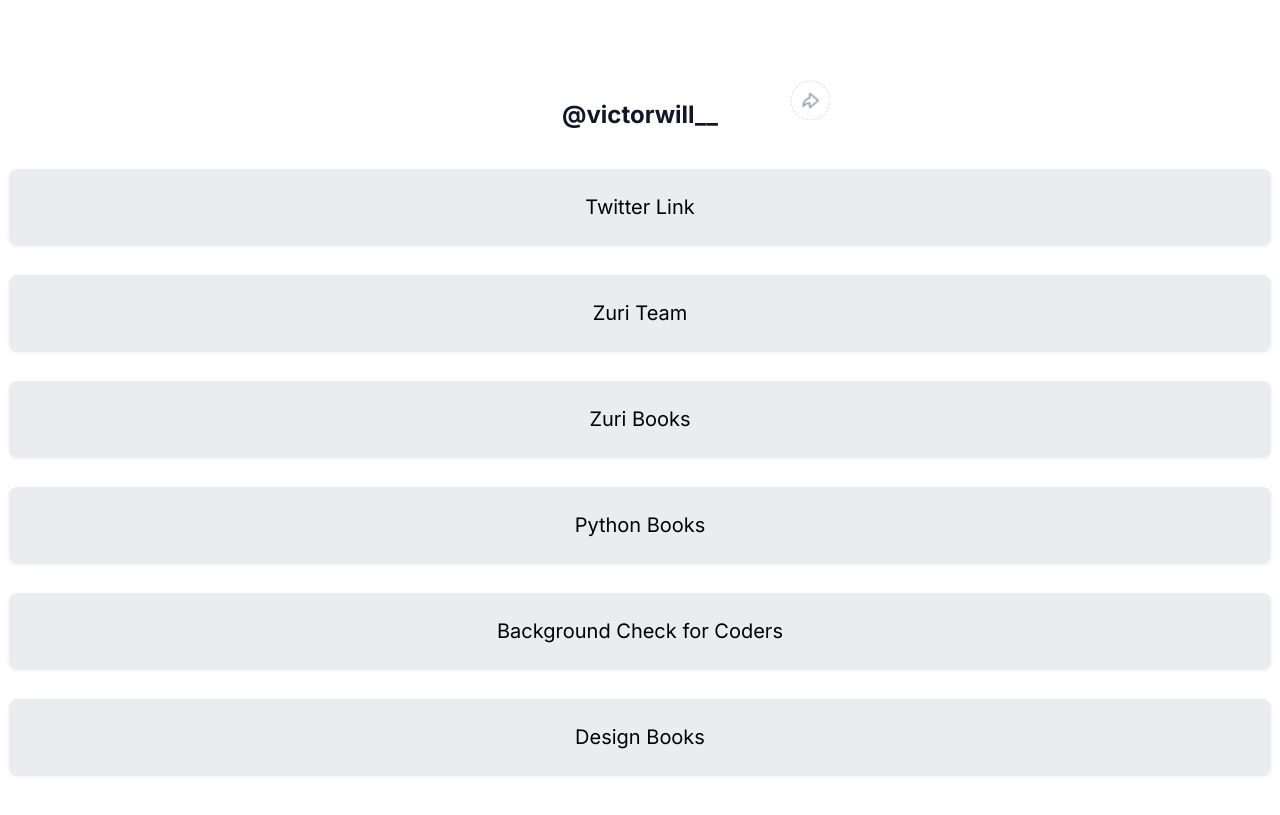
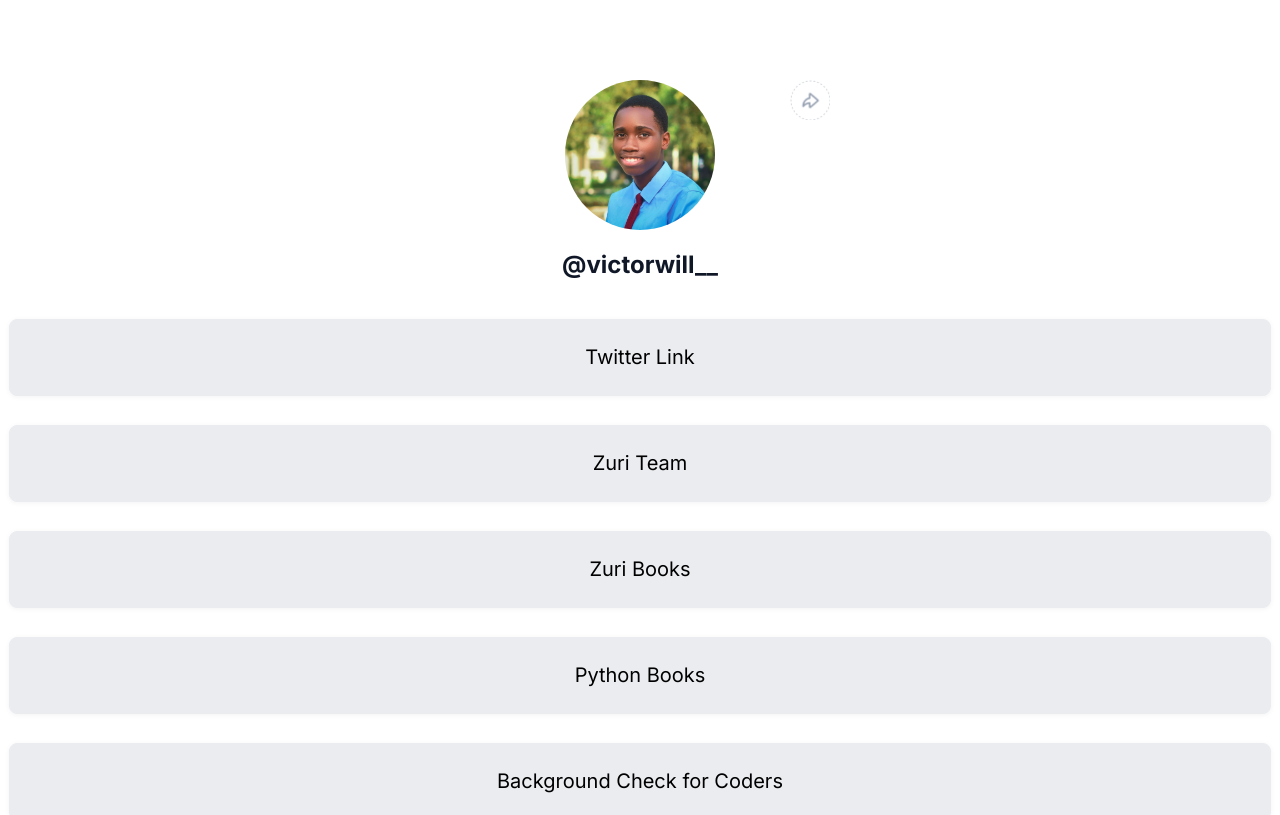
Before and after one commit to victorcodess/linktree-clone, a React (Create React App) app: page / in a window 1280 px wide. Shown: the top 815 px of the page. Built offline with nearby package versions, Linux system fonts and the light colour scheme.

Commit message:
added image back

```diff
--- a/src/App.js
+++ b/src/App.js
@@ -5,7 +5,7 @@
   return (
     <div className="App">
     <div className="profile_section">
-      {/* <img src={require("./square.png")} alt="profile" id='profile_img'/> */}
+      <img src={require("./square.png")} alt="profile" id='profile_img'/>
       <img src={require("./_Avatar share button.png")} alt="share" id='share_btn'/>
       <h2>@victorwill__</h2>
       <p id="slack">victorwill</p>
```
